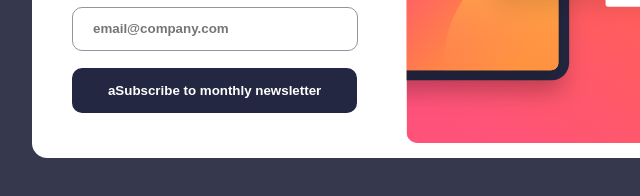
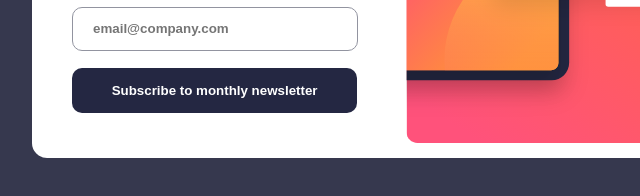
Before and after one commit to Prince95-cmd/Newsletter-Challenge, a plain HTML site: page index.html in a window 1280 px wide. Shown: the part 352-548 px from the top of the page, 281-921 px from the left. Drawn offline with Linux system fonts and the light colour scheme.

Commit message:
first commit

```diff
--- a/index.html
+++ b/index.html
@@ -41,7 +41,7 @@
             placeholder="email@company.com"
             required
           /><br /><br />
-          <button class="mail">aSubscribe to monthly newsletter</button>
+          <button class="mail">Subscribe to monthly newsletter</button>
         </form>
       </div>
     </main>
```
